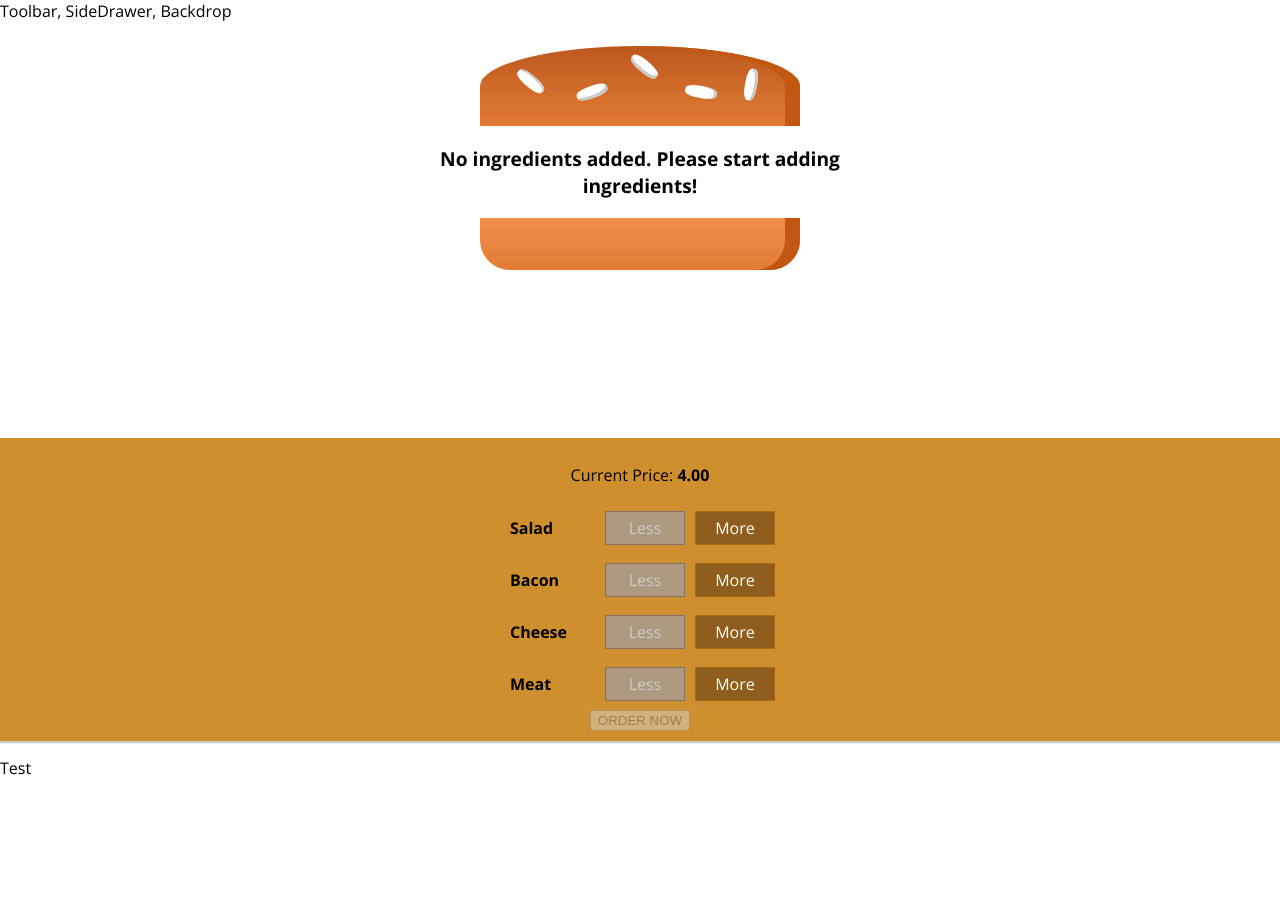
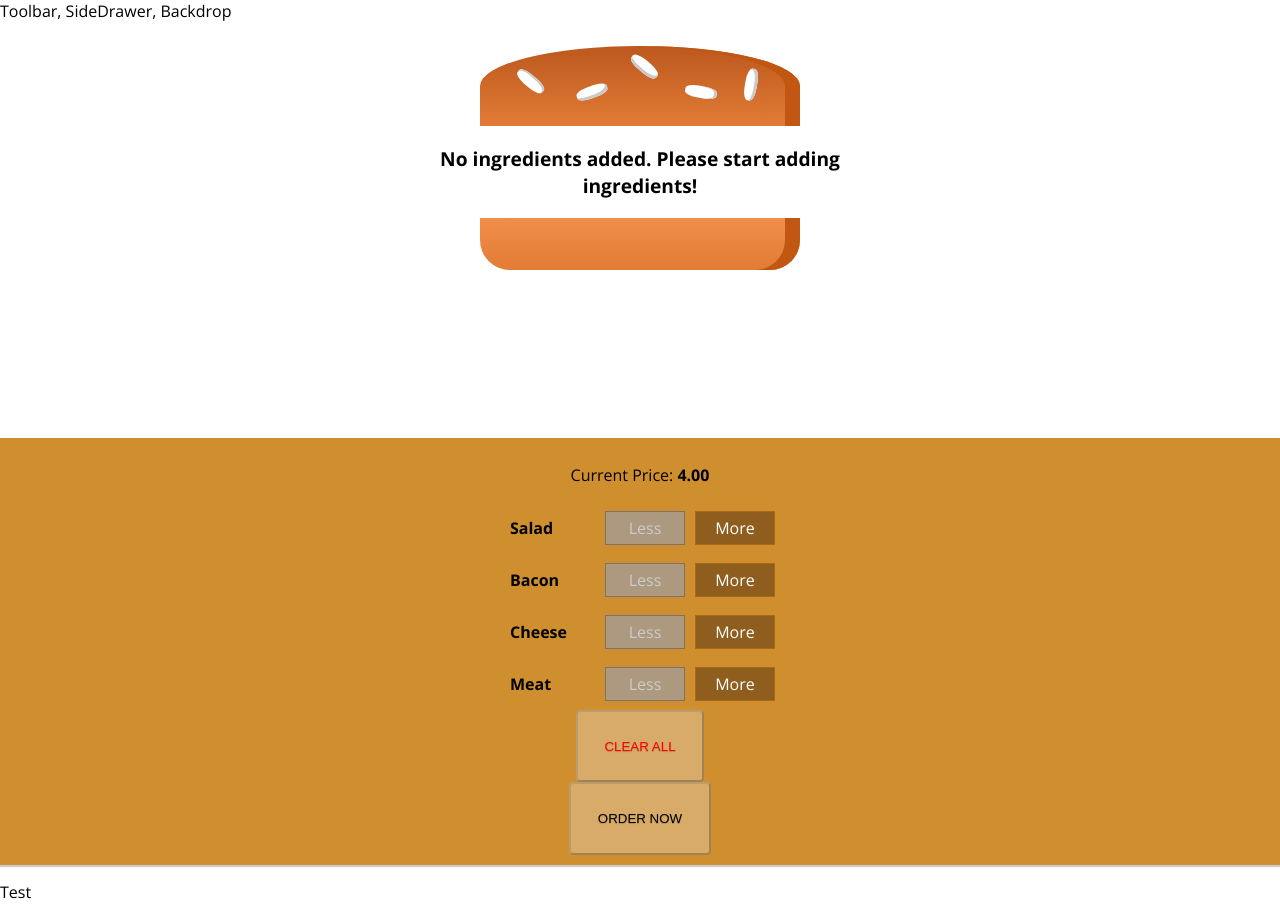
Before and after one commit to ckb055/react-burger-app, a React app: page / in a window 1280 px wide. Before the commit the page ends 800 px from the top, so only its background shows below. Built offline with nearby package versions, Linux system fonts and the light colour scheme.

Commit message:
Added 'Clear All' functionality

```diff
--- a/src/components/Burger/BuildControls/BuildControls.css
+++ b/src/components/Burger/BuildControls/BuildControls.css
@@ -8,3 +8,17 @@
     margin: auto;
     padding: 10px 0;
 }
+
+.ClearButton {
+    padding: 2em;
+    color: red;
+    border-radius: 4px;
+    text-shadow: 0 1px 1px rgba(0, 0, 0, 0.2);
+}
+
+.OrderButton {
+    padding: 2em;
+    color: black;
+    border-radius: 4px;
+    text-shadow: 0 1px 1px rgba(0, 0, 0, 0.2);
+}
--- a/src/components/Burger/BuildControls/BuildControls.js
+++ b/src/components/Burger/BuildControls/BuildControls.js
@@ -22,6 +22,13 @@ const buildControls = (props) => (
                 disabled={props.disabled[ctrl.type]}/>
         ))}
         <button
+            className={classes.ClearButton}
+            // disable CLEAR ALL button if order does not contain any ingredients
+            disabled={props.containsIngredients}
+            onClick={props.clearAll}>
+                CLEAR ALL
+        </button>
+        <button
             className={classes.OrderButton}
             disabled={!props.purchasable}
             onClick={props.ordered}>
--- a/src/containers/BurgerBuilder/BurgerBuilder.js
+++ b/src/containers/BurgerBuilder/BurgerBuilder.js
@@ -22,8 +22,10 @@ class BurgerBuilder extends Component {
             meat: 0
         },
         totalPrice: 4,
+        // purchasable is for order now
         purchaseable: false,
-        purchasing: false
+        // purchasing is for the backdrop
+        purchasing: false,
     }
 
     updatePurchaseState(ingredients) {
@@ -45,8 +47,13 @@ class BurgerBuilder extends Component {
         const oldCount = this.state.ingredients[type];
         const updatedCount = oldCount + 1;
         const updatedIngredients = {
+            // creating a clone of the array
             ...this.state.ingredients
         };
+        // console.log accepts any number of params in js
+        // spread operator is no different from original?
+        // console.log("updatedIngredients: ", updatedIngredients);
+        // console.log("this.state.ingredients: ", this.state.ingredients);
         updatedIngredients[type] = updatedCount;
         const priceAddition = INGREDIENT_PRICES[type];
         const oldPrice = this.state.totalPrice;
@@ -72,6 +79,18 @@ class BurgerBuilder extends Component {
         this.updatePurchaseState(updatedIngredients);
     }
 
+    clearIngredientHandler = (type) => {
+        // functionality for clearing all current ingredients (reset to initial state)
+        const emptyIngredients = {
+            salad: 0,
+            bacon: 0,
+            cheese: 0,
+            meat: 0
+        };
+        this.setState({totalPrice: 4, ingredients: emptyIngredients});
+        this.updatePurchaseState(emptyIngredients);
+    }
+
     purchaseHandler = () => {
         // normal method, should be triggered everytime we click on order now
         this.setState({purchasing: true});
@@ -85,9 +104,13 @@ class BurgerBuilder extends Component {
         const disabledInfo = {
             ...this.state.ingredients
         };
+        // console.log(this.state.ingredients);
+        // console.log("disabledInfo: " + disabledInfo);
         for (let key in disabledInfo) {
             disabledInfo[key] = disabledInfo[key] <= 0
         }
+        // console.log(disabledInfo);
+        /* disabled Info is something like : {salad: true, bacon: true, cheese: true, meat: true} */
         return (
             <Aux>
                 <Modal show={this.state.purchasing} modalClosed={this.purchaseCancelHandler}>
@@ -100,7 +123,10 @@ class BurgerBuilder extends Component {
                     disabled={disabledInfo}
                     // purchasable is for the ORDER NOW button.
                     purchasable={this.state.purchasable}
+                    // if total price = 4 => no ingredients in burger
+                    containsIngredients={this.state.totalPrice === 4}
                     ordered={this.purchaseHandler}
+                    clearAll={this.clearIngredientHandler}
                     price={this.state.totalPrice} />
             </Aux>
         );
```
